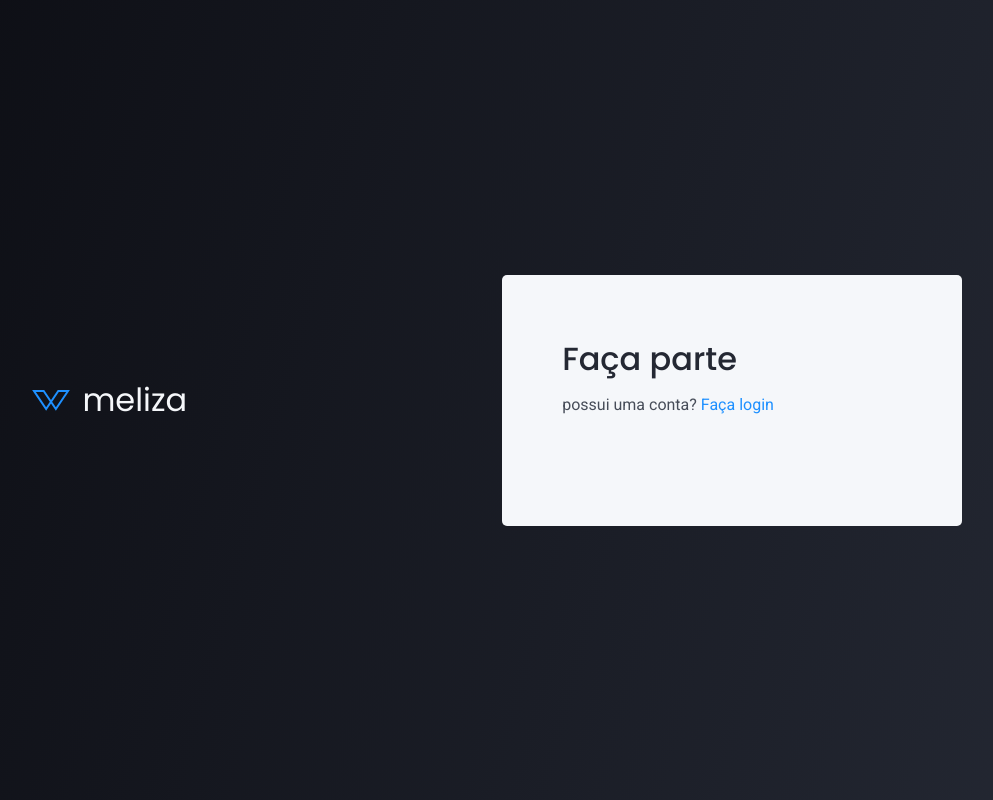
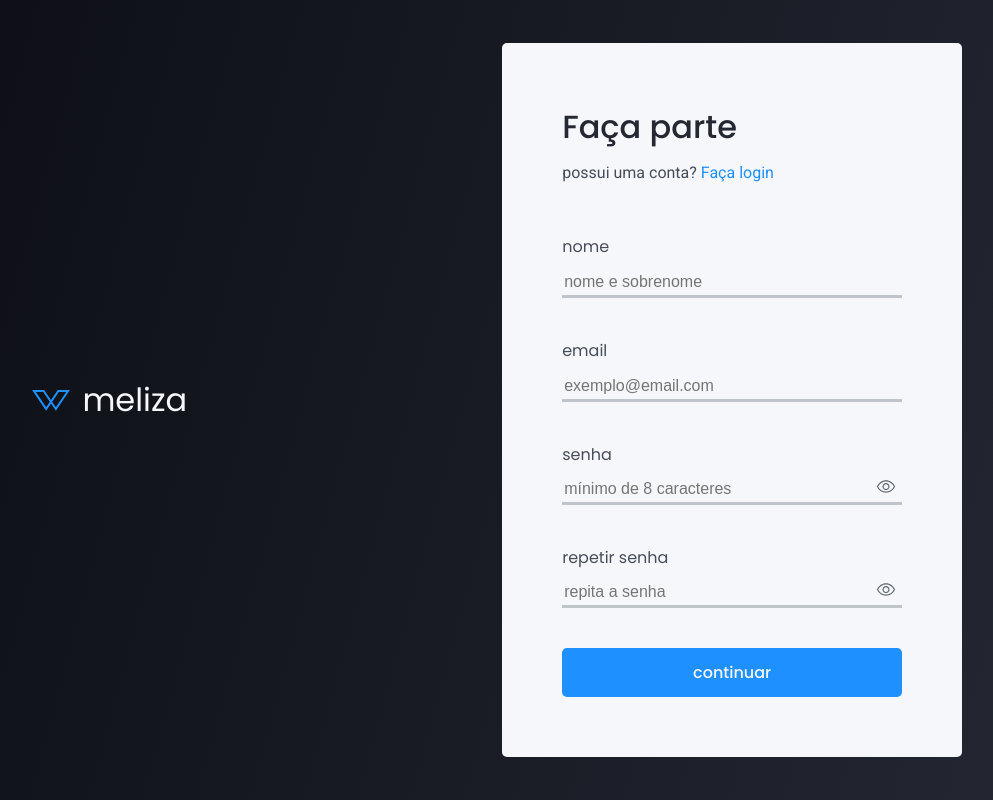
Before and after one commit to gabrielmenezesnog/melizaweb, a React (Create React App) app: page / in a window 1280 px wide. Both pictures are taken after a click on the button "Crie uma conta". Shown: the whole page, without its empty margins (189-1182 px from the left). Built offline with nearby package versions, Linux system fonts and the light colour scheme.

Commit message:
feat: implementação do formulário de cadastro

```diff
--- a/src/components/auth/Form/AuthForm.tsx
+++ b/src/components/auth/Form/AuthForm.tsx
@@ -8,8 +8,10 @@ import styles from './AuthForm.module.css';
 interface Props {}
 
 interface State {
+  nome: string;
   email: string;
   senha: string;
+  repetirSenha: string;
   error: boolean;
   formLogin: boolean;
 }
@@ -18,8 +20,10 @@ class AuthForm extends Component<Props, State> {
   constructor(props: Props) {
     super(props);
     this.state = {
+      nome: '',
       email: '',
       senha: '',
+      repetirSenha: '',
       error: false,
       formLogin: true,
     };
@@ -42,10 +46,18 @@ class AuthForm extends Component<Props, State> {
 
   handleChange = (event: React.ChangeEvent<HTMLInputElement>) => {
     const { id, value } = event.target;
+    if (id === 'nome') {
+      this.setState({ nome: value });
+    }
     if (id === 'email') {
       this.setState({ email: value });
-    } else if (id === 'senha') {
+    }
+    if (id === 'senha') {
       this.setState({ senha: value });
+    }
+
+    if (id === 'repetirSenha') {
+      this.setState({ repetirSenha: value });
     }
   };
 
@@ -72,7 +84,6 @@ class AuthForm extends Component<Props, State> {
                   </button>
                 </p>
               </div>
-              {formLogin ? (
               <form onSubmit={this.handleSubmit}>
                 <div>
                   <InputTexto
@@ -101,7 +112,6 @@ class AuthForm extends Component<Props, State> {
                   />
                 </div>
               </form>
-              ) : ''}
             </div>
           </div>
         ) : (
@@ -119,12 +129,22 @@ class AuthForm extends Component<Props, State> {
                   </button>
                 </p>
               </div>
-              {formLogin ? (
               <form onSubmit={this.handleSubmit}>
+                <div>
+                  <InputTexto
+                    id="nome"
+                    label="nome"
+                    placeholder="nome e sobrenome"
+                    value={this.state.nome}
+                    onBlur={this.handleBlur}
+                    onChange={this.handleChange}
+                  />
+                </div>
                 <div>
                   <InputTexto
                     id="email"
                     label="email"
+                    placeholder="exemplo@email.com"
                     value={this.state.email}
                     onBlur={this.handleBlur}
                     onChange={this.handleChange}
@@ -135,7 +155,19 @@ class AuthForm extends Component<Props, State> {
                   <InputSenha
                     id="senha"
                     label="senha"
+                    placeholder="mínimo de 8 caracteres"
                     value={this.state.senha}
+                    onBlur={this.handleBlur}
+                    onChange={this.handleChange}
+                  />
+                </div>
+
+                <div>
+                  <InputSenha
+                    id="repetirSenha"
+                    label="repetir senha"
+                    placeholder="repita a senha"
+                    value={this.state.repetirSenha}
                     onBlur={this.handleBlur}
                     onChange={this.handleChange}
                   />
@@ -148,7 +180,6 @@ class AuthForm extends Component<Props, State> {
                   />
                 </div>
               </form>
-              ) : ''}
             </div>
           </div>
         )}
```
Lines whose indentation alone changed are shown as unchanged.
